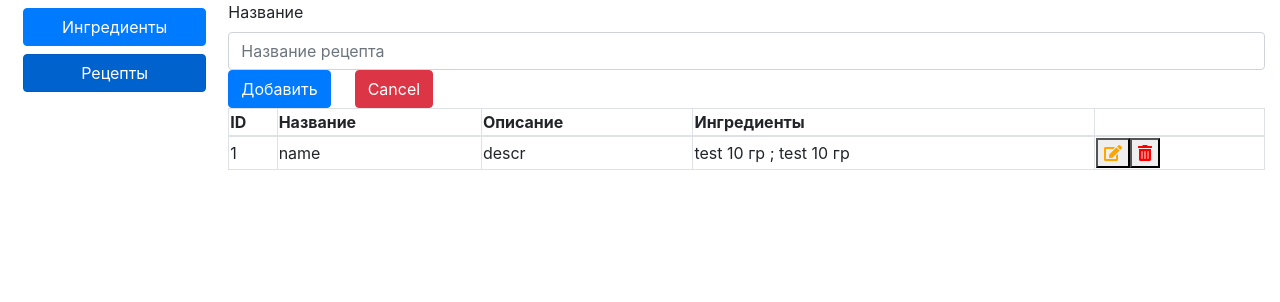
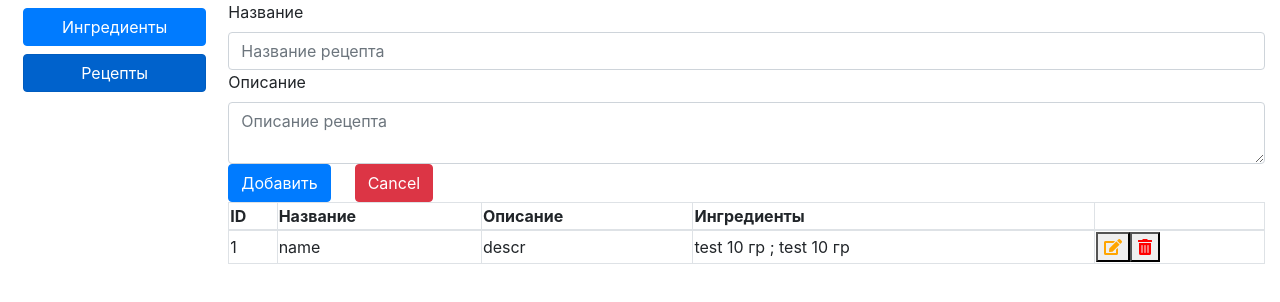
Before and after one commit to da-pofigu-je/da-pofigu-je.github.io, a React (Create React App) app: page /recipes in a window 1280 px wide. Both pictures are taken after a click on the button "Add". Shown: the top 302 px of the page. Built offline with nearby package versions, Linux system fonts and the light colour scheme.

Commit message:
#13 description works

```diff
--- a/src/AdminPanel/RecipeForm.tsx
+++ b/src/AdminPanel/RecipeForm.tsx
@@ -9,6 +9,7 @@ export interface IProps {
 
 export default class RecipeForm extends Component<IProps, {}> {
     private nameRef = React.createRef<HTMLInputElement>();
+    private descriptionRef = React.createRef<HTMLTextAreaElement>();
 
     constructor(props: IProps) {
         super(props);
@@ -29,6 +30,15 @@ export default class RecipeForm extends Component<IProps, {}> {
                     ref={this.nameRef}
                     required={true}
                 />
+                <label htmlFor="ingredientDescription">Описание</label>
+                <textarea
+                    defaultValue={recipe.description}
+                    className="form-control"
+                    id="ingredientName"
+                    placeholder="Описание рецепта"
+                    ref={this.descriptionRef}
+                    required={true}
+                />
                 <button type="button" className="btn btn-primary" onClick={this.handleAddOrSave}>
                     {recipe.id ? "Сохранить" : "Добавить"}
                 </button>
@@ -47,6 +57,7 @@ export default class RecipeForm extends Component<IProps, {}> {
         const { onAddOrSave } = this.props;
         const recipe: Recipe = new Recipe();
         recipe.name = this.nameRef.current.value;
+        recipe.description = this.descriptionRef.current && this.descriptionRef.current.value || "";
         onAddOrSave(recipe);
     }
 }
--- a/src/AdminPanel/Recipes.tsx
+++ b/src/AdminPanel/Recipes.tsx
@@ -92,6 +92,7 @@ export default class Recipes extends Component<{}, IState> {
         }
 
         this.state.currentRecipe.name = recipe.name;
+        this.state.currentRecipe.description = recipe.description;
         this.setState({
             currentRecipe: null
         });
```
